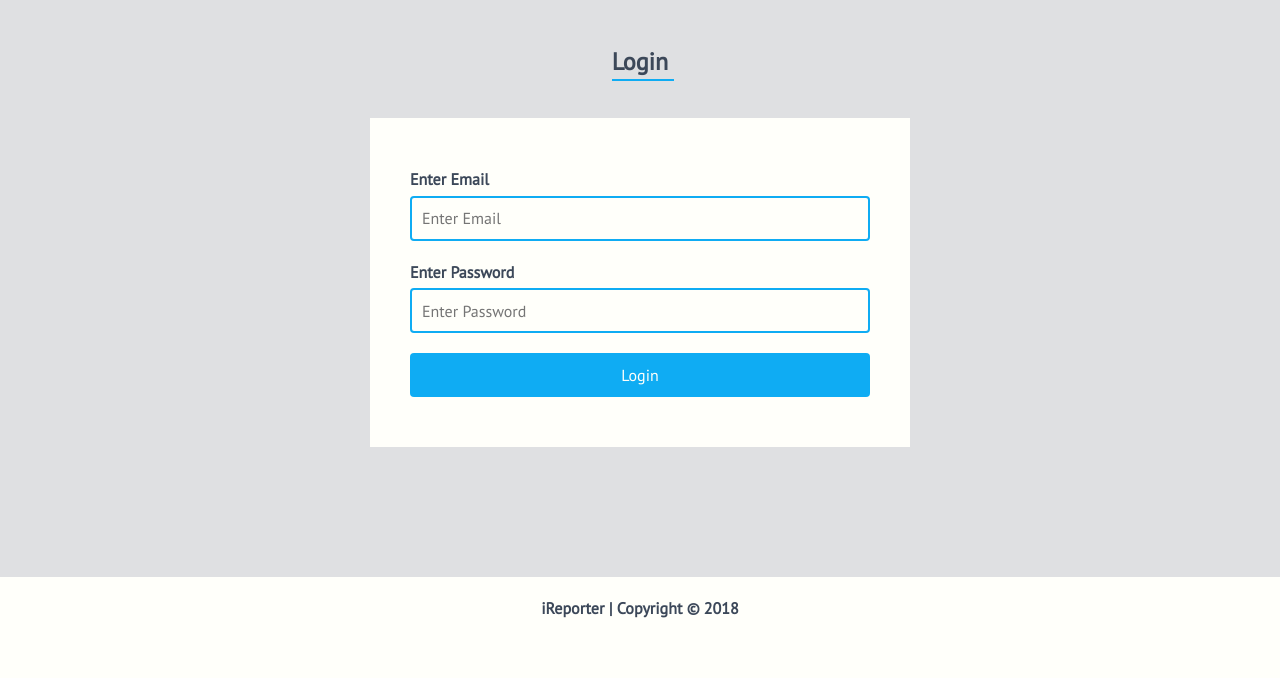
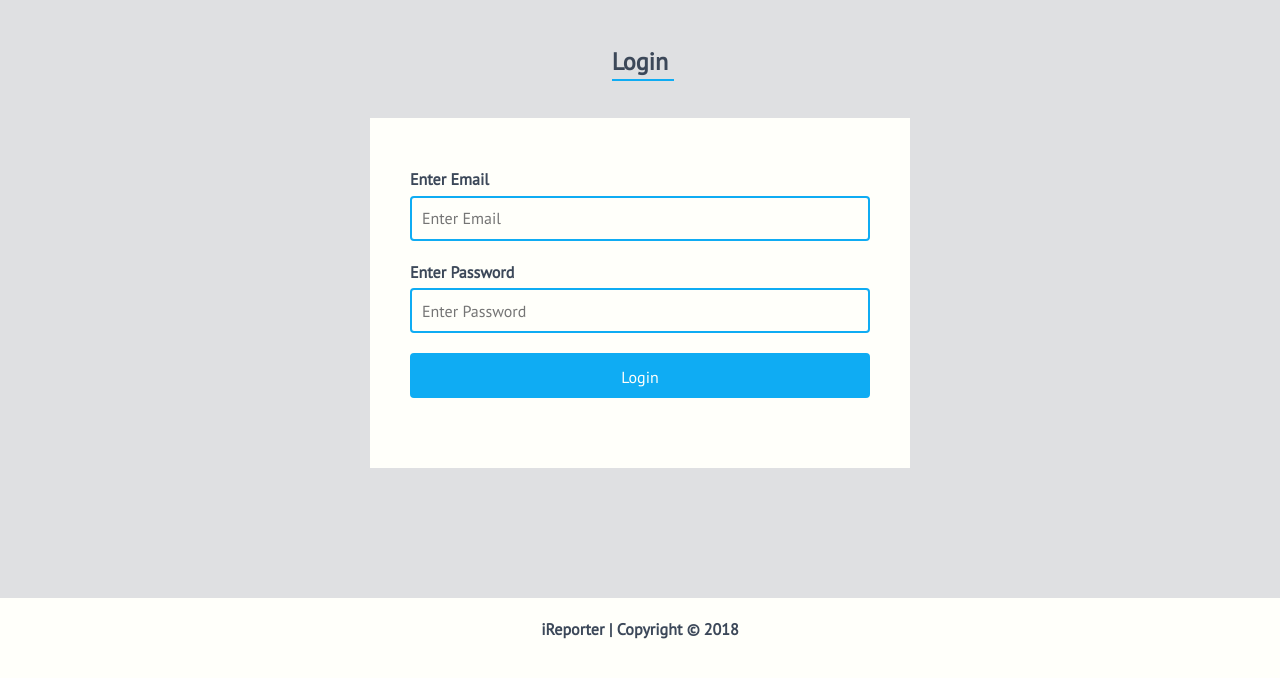
Before and after one commit to Chrismarcel/iReporter, a website: page UI/login.html in a window 1280 px wide. Shown: the part 80-758 px from the top of the page. Drawn offline with Linux system fonts and the light colour scheme.

Commit message:
Fix layout issues

```diff
--- a/UI/assets/css/styles.css
+++ b/UI/assets/css/styles.css
@@ -39,7 +39,8 @@ select {
 
 input,
 select,
-textarea {
+textarea,
+button {
   height: 45px;
   text-align: left;
   border: 2px solid #0facf3;
@@ -47,6 +48,7 @@ textarea {
   margin-bottom: 20px;
   padding: 0 10px;
   background: transparent;
+  outline: none;
 }
 
 input[type="file"] {
```
